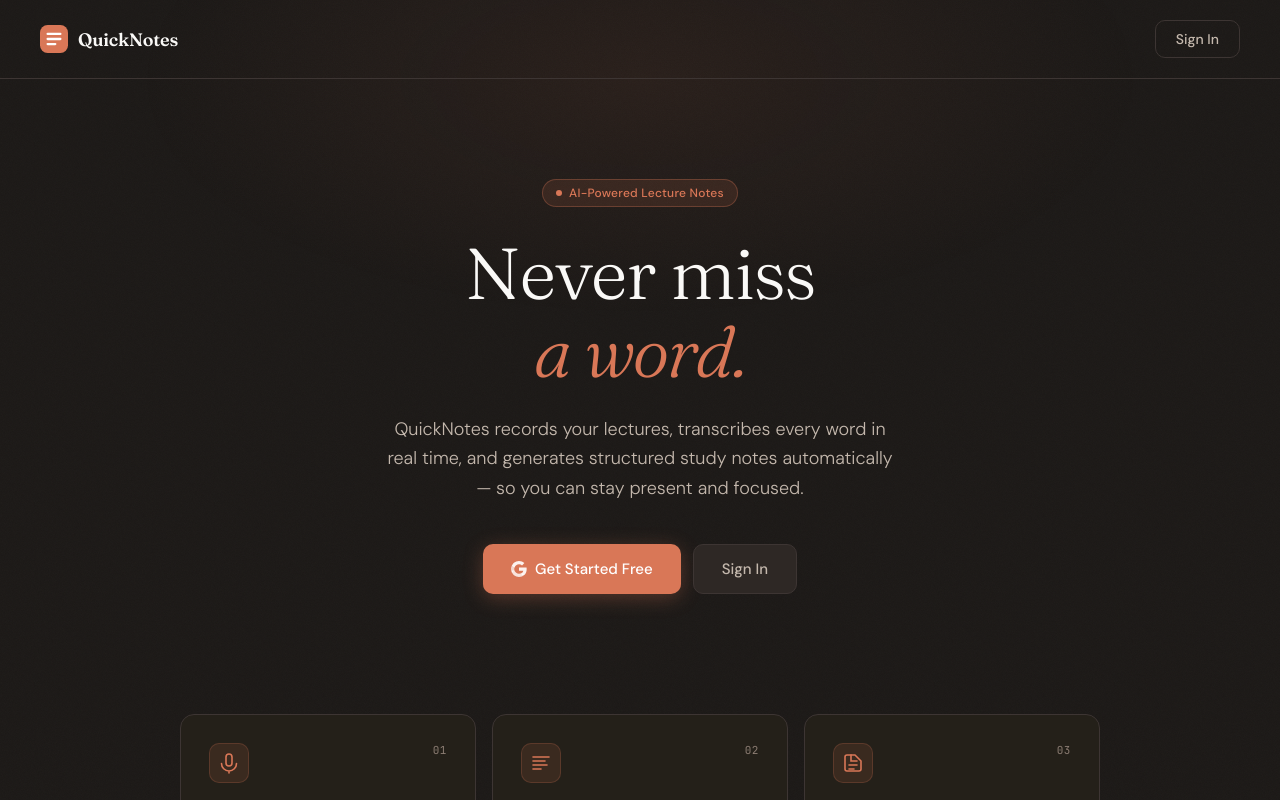
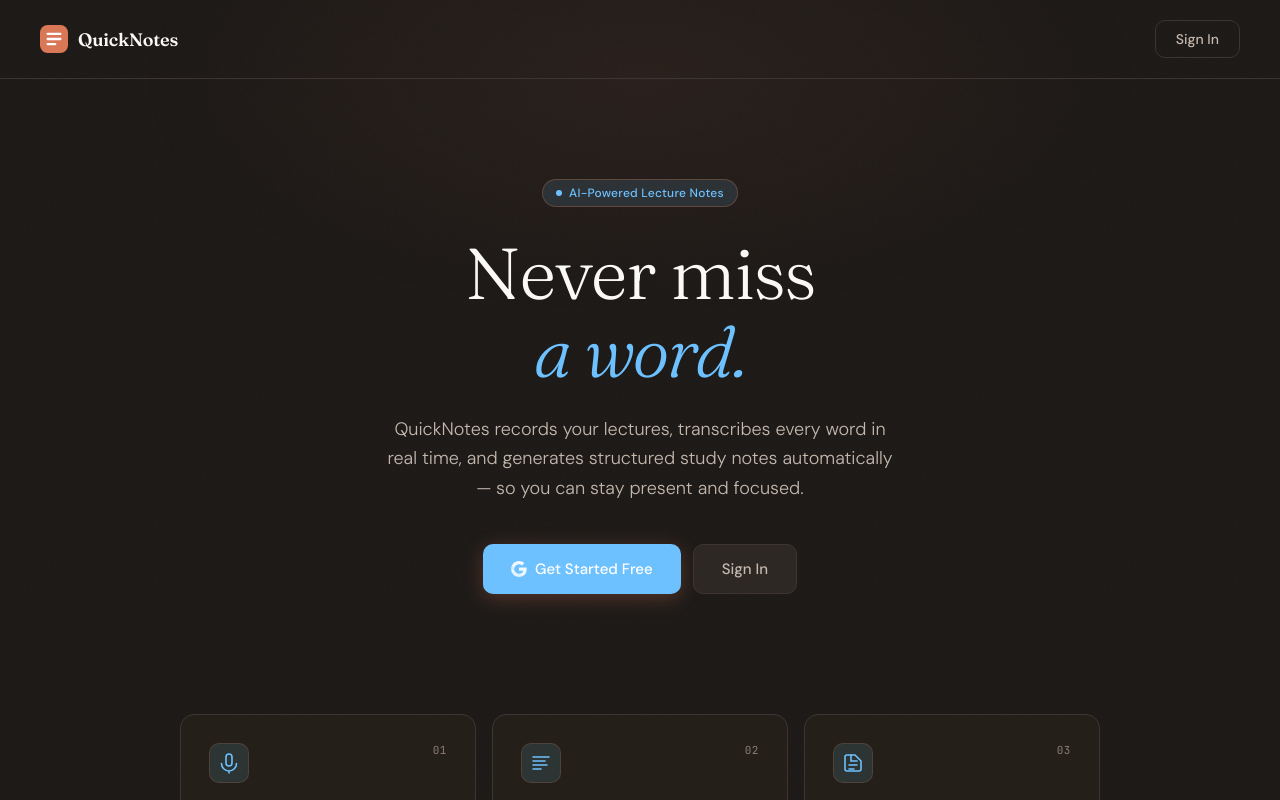
Before and after one commit to ssrawoorkar/QuickNotes, a React (Vite) app in the folder frontend/: page / in a window 1280 px wide. Shown: the top 800 px of the page. Built offline with nearby package versions, Linux system fonts and the light colour scheme.

Commit message:
design: swap accent from coral orange back to original blue (#6EC1FF)

```diff
--- a/frontend/src/index.css
+++ b/frontend/src/index.css
@@ -4,9 +4,9 @@
   --bg-elevated: #2E2825;
   --border: #3D3533;
   --border-strong: #554F4C;
-  --accent: #D97757;
-  --accent-hover: #E08866;
-  --accent-dim: rgba(217, 119, 87, 0.12);
+  --accent: #6EC1FF;
+  --accent-hover: #4AADF5;
+  --accent-dim: rgba(110, 193, 255, 0.12);
   --text: #FAF9F7;
   --text-mid: #C4B8AD;
   --text-muted: #8C7D73;
@@ -31,7 +31,7 @@
   --text-mid:     #4A3F38;
   --text-muted:   #8C7D73;
   --red-dim:      rgba(224, 92, 92, 0.08);
-  --accent-dim:   rgba(217, 119, 87, 0.10);
+  --accent-dim:   rgba(110, 193, 255, 0.10);
 }
 
 *, *::before, *::after {
@@ -113,7 +113,7 @@
 .btn-primary:hover {
   background: var(--accent-hover);
   transform: translateY(-1px);
-  box-shadow: 0 4px 16px rgba(217, 119, 87, 0.3);
+  box-shadow: 0 4px 16px rgba(110, 193, 255, 0.3);
 }
 
 .btn-secondary {
```
Also changed, not shown: 4 other files (tests, documents, lock files or other folders).
